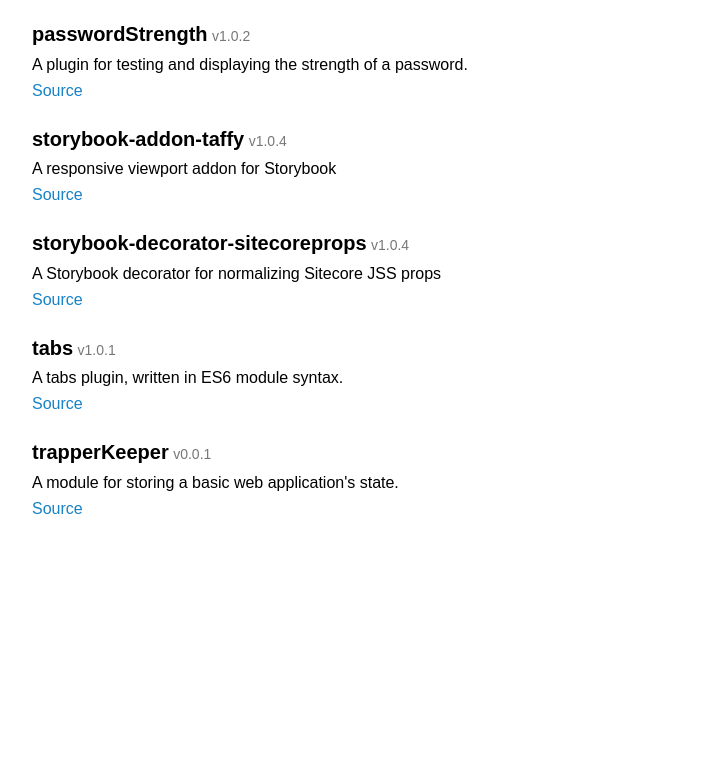
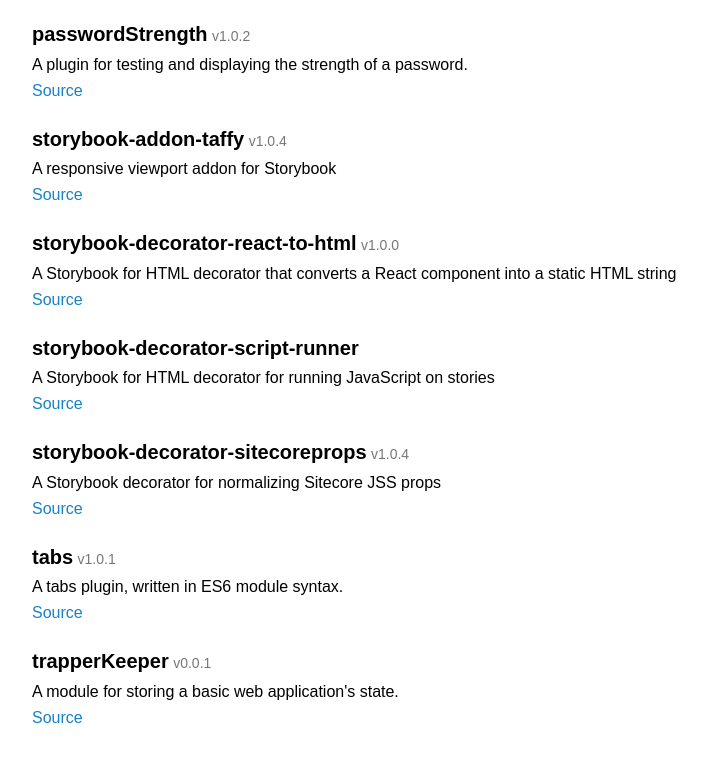
Before and after one commit to DEGJS/degjs, a plain HTML site: page index.html in a window 1280 px wide. Shown: the part 4157-4918 px from the top of the page, without its empty margins (224-931 px from the left). Before the commit the page ends 4733 px from the top, so only its background shows below. Drawn offline with Linux system fonts and the light colour scheme.

Commit message:
Deploy DEGJS/degjs.github.io to github.com/DEGJS/degjs.github.io.git:master

```diff
--- a/index.html
+++ b/index.html
@@ -462,6 +462,32 @@
 
 					</ul>
 				</li>
+				<li class="module" id="storybook-decorator-react-to-html">
+					<header class="module__header">
+						<h3 class="module__title">storybook-decorator-react-to-html</h3>
+						<span class="module__version">v1.0.0</span>
+					</header>
+					<p class="module__description">A Storybook for HTML decorator that converts a React component into a static HTML string</p>
+					<ul class="module__links">
+						<li class="module__link-item">
+							<a class="module__link" target="_blank" href="https://github.com/DEGJS/storybook-decorator-react-to-html">Source</a>
+						</li>
+
+					</ul>
+				</li>
+				<li class="module" id="storybook-decorator-script-runner">
+					<header class="module__header">
+						<h3 class="module__title">storybook-decorator-script-runner</h3>
+
+					</header>
+					<p class="module__description">A Storybook for HTML decorator for running JavaScript on stories</p>
+					<ul class="module__links">
+						<li class="module__link-item">
+							<a class="module__link" target="_blank" href="https://github.com/DEGJS/storybook-decorator-script-runner">Source</a>
+						</li>
+
+					</ul>
+				</li>
 				<li class="module" id="storybook-decorator-sitecoreprops">
 					<header class="module__header">
 						<h3 class="module__title">storybook-decorator-sitecoreprops</h3>
```
